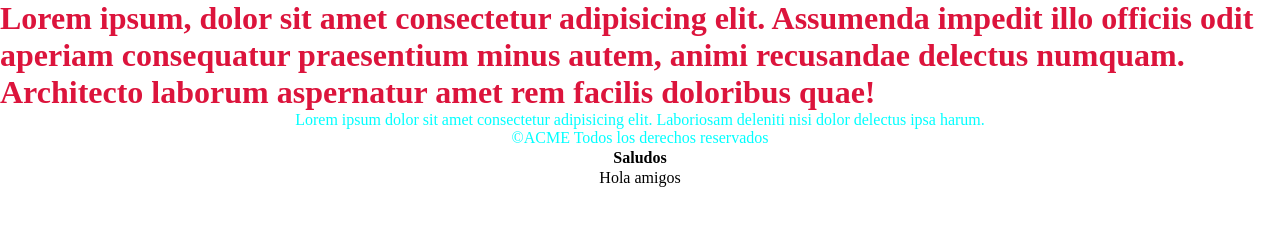
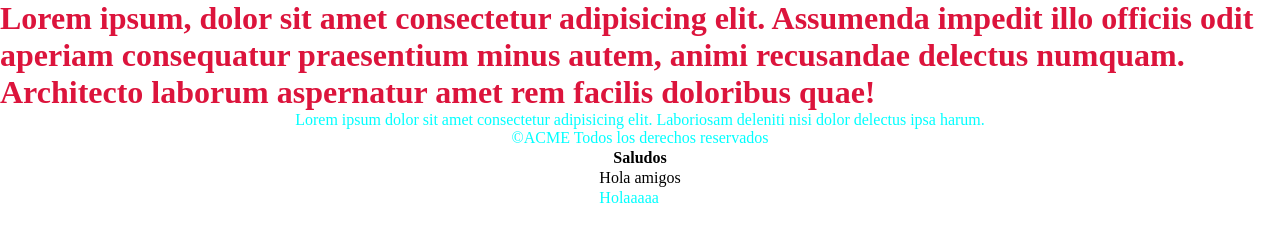
Before and after one commit to IamAeroZ/practica1, a plain HTML site: page practica1/index.html in a window 1280 px wide. Drawn offline with Linux system fonts and the light colour scheme; files that its build step writes are made by us from their sources.

Commit message:
another table row

```diff
--- a/practica1/index.html
+++ b/practica1/index.html
@@ -31,6 +31,9 @@
       <tr>
         <td>Hola amigos</td>
       </tr>
+      <tr>
+        <td><p>Holaaaaa</p></td>
+      </tr>
     </table>
 
     <script src="./js/main.js"></script>
```
